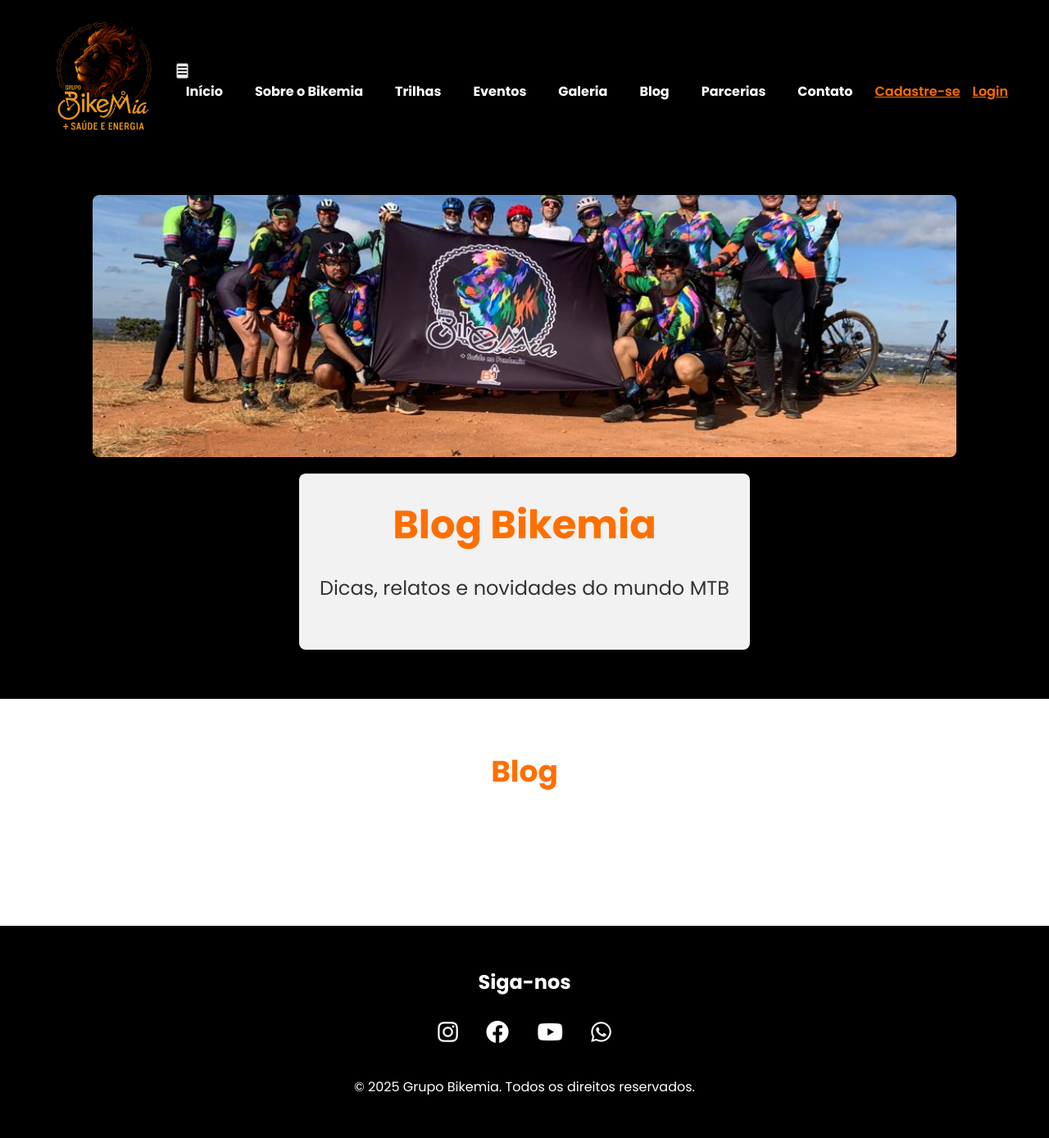
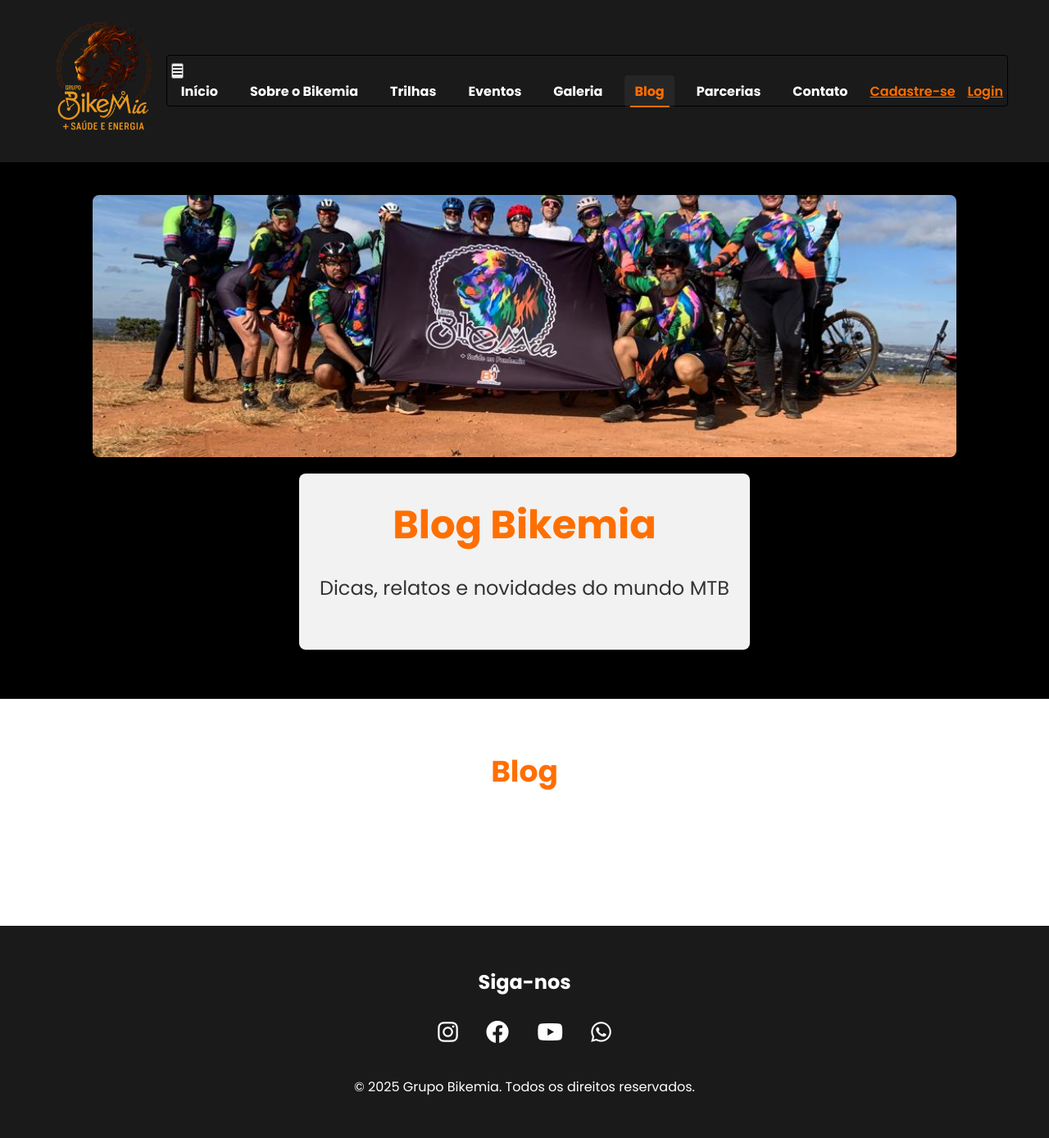
Before and after one commit to EHSS1/Projeto-web-site-Bikemia, a PHP site: page /blog.html in a window 1280 px wide. Shown: the whole page at 82% size. Run offline with PHP 8.4, Linux system fonts and the light colour scheme.

Commit message:
Atualizar estilos de navegação

```diff
--- a/src/css/styles.css
+++ b/src/css/styles.css
@@ -14,6 +14,7 @@
   --box-shadow: 0 4px 8px rgba(0, 0, 0, 0.1);
   --transition: all 0.3s ease;
   --modal-z-index: 1000;
+  --nav-bg: #1a1a1a;
 }
 
 * {
@@ -35,7 +36,7 @@ body.modal-open {
 
 /* Header */
 header {
-  background-color: var(--dark-color);
+  background-color: var(--nav-bg);
   padding: 20px 50px;
   display: flex;
   justify-content: space-between;
@@ -56,6 +57,13 @@ header {
 }
 
 /* Navegação */
+nav {
+  border: 1px solid var(--dark-color);
+  border-radius: 4px;
+  padding: 5px;
+  background-color: var(--nav-bg);
+}
+
 nav ul {
   list-style: none;
   display: flex;
@@ -76,12 +84,31 @@ nav ul li a {
   font-weight: bold;
   padding: 8px 12px;
   transition: var(--transition);
-  border-radius: var(--border-radius);
+  border-radius: 4px;
+  position: relative;
 }
 
-nav ul li a:hover {
+nav ul li a:hover,
+nav ul li a.active {
   color: var(--primary-color);
-  background: rgba(255, 255, 255, 0.1);
+  background: rgba(255, 255, 255, 0.05);
+}
+
+nav ul li a::after {
+  content: '';
+  position: absolute;
+  bottom: 0;
+  left: 50%;
+  width: 0;
+  height: 2px;
+  background-color: var(--primary-color);
+  transition: all 0.3s ease;
+  transform: translateX(-50%);
+}
+
+nav ul li a:hover::after,
+nav ul li a.active::after {
+  width: 80%;
 }
 
 /* Links para login/cadastro */
@@ -215,7 +242,7 @@ nav ul li a:hover {
 
 /* Footer */
 footer {
-  background: var(--dark-color);
+  background: var(--nav-bg);
   color: var(--light-color);
   padding: 50px 20px;
   text-align: center;
@@ -417,7 +444,7 @@ footer {
   nav ul {
     display: none;
     flex-direction: column;
-    background: var(--dark-color);
+    background: var(--nav-bg);
     position: fixed;
     top: 0;
     right: 0;
@@ -425,6 +452,7 @@ footer {
     height: 100vh;
     padding: 80px 20px 20px;
     gap: 15px;
+    border: 1px solid var(--dark-color);
   }
 
   nav.active ul {
```
